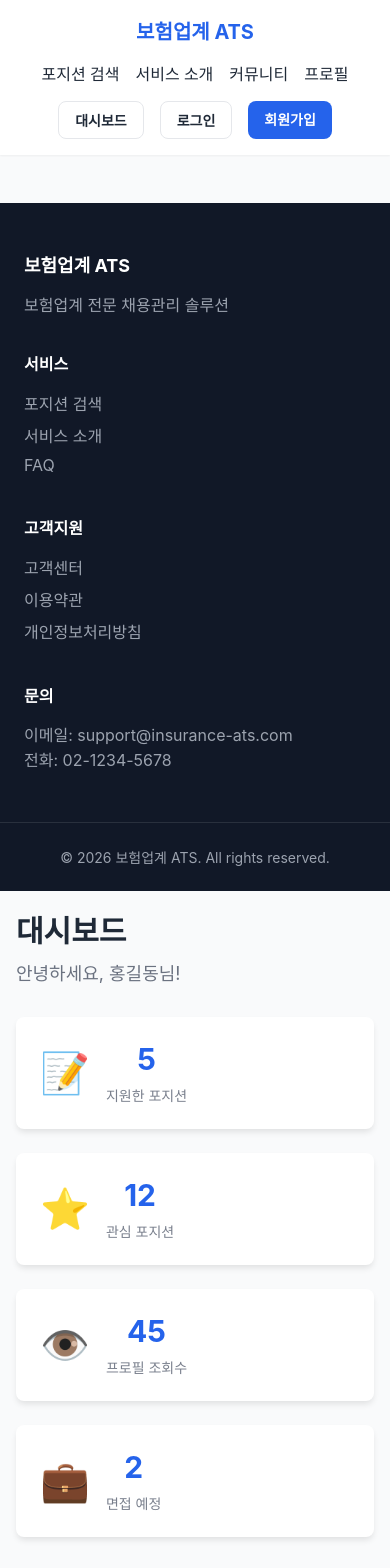
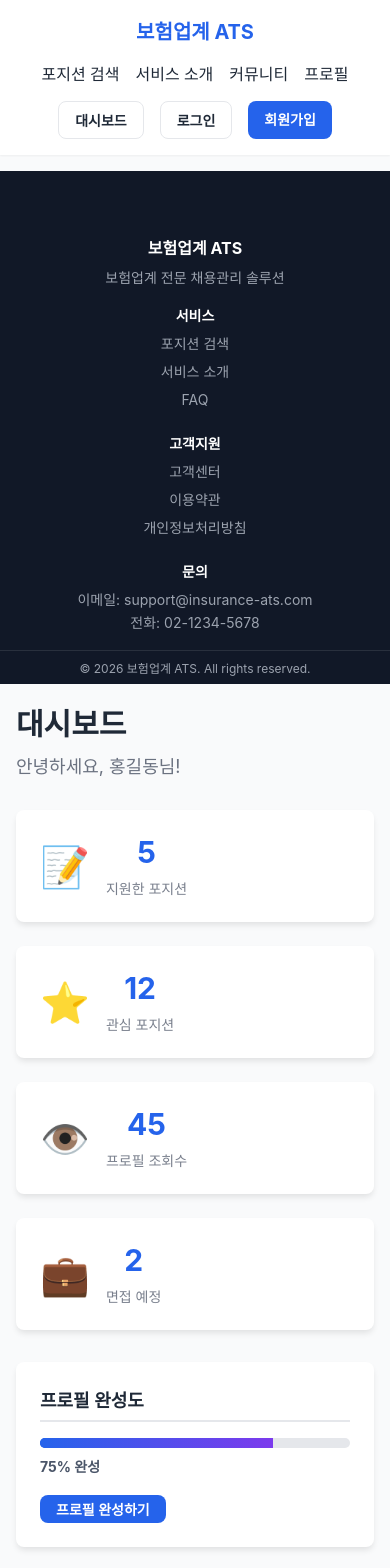
Before and after one commit to jewook-an/BHinSearch, a React (Create React App) app: page /dashboard in a window 390 px wide. Shown: the top 1568 px of the page. Built offline with nearby package versions, Linux system fonts and the light colour scheme.

Commit message:
Main Layout Edit

```diff
--- a/src/components/Layout/Footer.css
+++ b/src/components/Layout/Footer.css
@@ -1,7 +1,10 @@
 .footer {
   background-color: var(--bg-dark);
   color: var(--text-light);
-  margin-top: var(--spacing-2xl);
+  flex-shrink: 0;
+  width: 100%;
+  margin-top: auto;
+  padding-top: var(--spacing-2xl);
 }
 
 .footer-container {
@@ -57,3 +60,61 @@
   color: var(--text-light);
   font-size: var(--font-size-sm);
 }
+
+/* 모바일 반응형 */
+@media (max-width: 768px) {
+  .footer {
+    margin-top: var(--spacing-lg);
+  }
+
+  .footer-container {
+    padding: var(--spacing-lg) var(--spacing-md);
+    grid-template-columns: 1fr;
+    gap: var(--spacing-lg);
+  }
+
+  .footer-section {
+    text-align: center;
+  }
+
+  .footer-section h3,
+  .footer-section h4 {
+    margin-bottom: var(--spacing-sm);
+  }
+
+  .footer-bottom {
+    padding: var(--spacing-md);
+  }
+}
+
+@media (max-width: 480px) {
+  .footer {
+    margin-top: var(--spacing-md);
+  }
+
+  .footer-container {
+    padding: var(--spacing-md) var(--spacing-sm);
+    gap: var(--spacing-md);
+  }
+
+  .footer-section h3 {
+    font-size: var(--font-size-base);
+  }
+
+  .footer-section h4 {
+    font-size: var(--font-size-sm);
+  }
+
+  .footer-section p,
+  .footer-section ul li a {
+    font-size: var(--font-size-sm);
+  }
+
+  .footer-bottom {
+    padding: var(--spacing-sm);
+  }
+
+  .footer-bottom p {
+    font-size: 0.75rem;
+  }
+}
--- a/src/index.css
+++ b/src/index.css
@@ -16,8 +16,12 @@ code {
   display: flex;
   flex-direction: column;
   min-height: 100vh;
+  position: relative;
 }
 
 .main-content {
-  flex: 1;
+  flex: 1 0 auto;
+  position: relative;
+  z-index: 1;
+  width: 100%;
 }
--- a/src/pages/CommunityPage.css
+++ b/src/pages/CommunityPage.css
@@ -35,7 +35,7 @@
 }
 
 /* Main Content Area */
-.main-content {
+.community-main {
   width: 100%;
   display: flex;
   flex-direction: column;
--- a/src/pages/CommunityPage.js
+++ b/src/pages/CommunityPage.js
@@ -103,7 +103,7 @@ const CommunityPage = () => {
       <div className="container">
         <div className="community-content">
           {/* Main Content */}
-          <div className="main-content">
+          <div className="community-main">
             {/* Category Tabs */}
             <div className="category-tabs">
               {categories.map(category => (
```
Also changed, not shown: image001.png (added).
